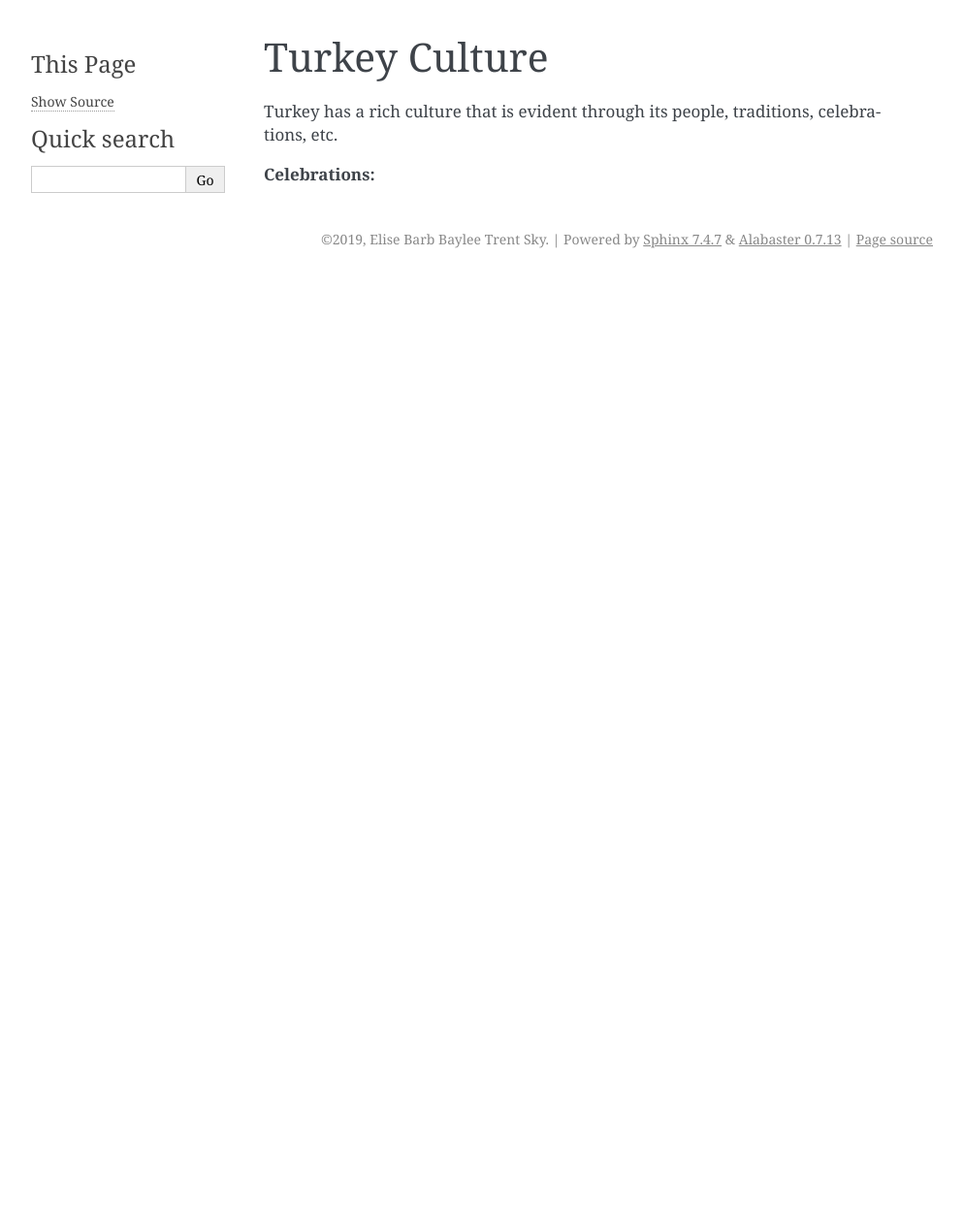
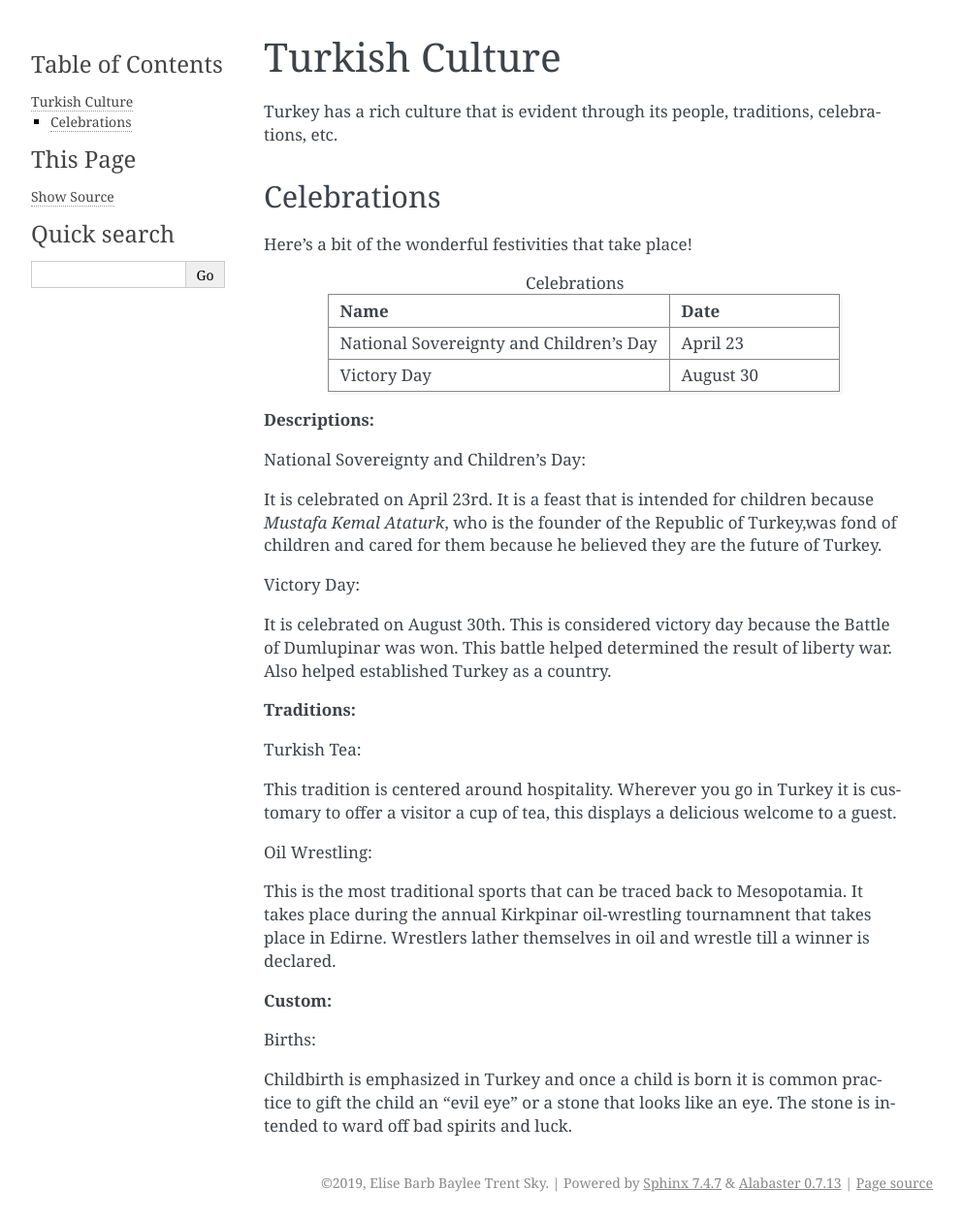
Before and after one commit to EliTaue/traveldestinations, a Sphinx documentation site: the page built from source/turkey_culture.rst, in a window 1280 px wide. Shown: the whole page at 97% size, without its empty margins (148-1141 px from the left). Built offline with Sphinx 7.4.7, drawn with Linux system fonts in a browser that asks for light colours; pages that are not in the unit, such as notebooks, are missing from menus; before the commit the page ends 900 px from its top, so only the background shows below that.

Commit message:
Most of my turkey pages

```diff
--- a/source/turkey_culture.rst
+++ b/source/turkey_culture.rst
@@ -1,7 +1,71 @@
-Turkey Culture
-==============
+Turkish Culture
+================
 
 Turkey has a rich culture that is evident through
 its people, traditions, celebrations, etc.
 
-**Celebrations:**
+Celebrations
+------------
+Here's a bit of the wonderful festivities
+that take place!
+
+.. list-table:: Celebrations
+    :widths: 20 10
+    :header-rows: 1
+
+    * - Name
+      - Date
+    * - National Sovereignty and Children's Day
+      - April 23
+    * - Victory Day
+      - August 30
+
+
+**Descriptions:**
+
+National Sovereignty and Children's Day:
+
+It is celebrated on April 23rd.
+It is a feast that is intended for children
+because *Mustafa Kemal Ataturk*, who is the
+founder of the Republic of Turkey,was fond of
+children and cared for them because he believed
+they are the future of Turkey.
+
+Victory Day:
+
+It is celebrated on August 30th.
+This is considered victory day
+because the Battle of Dumlupinar was won.
+This battle helped determined the result of
+liberty war. Also helped established Turkey
+as a country.
+
+**Traditions:**
+
+Turkish Tea:
+
+This tradition is centered around hospitality.
+Wherever you go in Turkey it is customary to
+offer a visitor a cup of tea, this displays a
+delicious welcome to a guest.
+
+Oil Wrestling:
+
+This is the most traditional sports
+that can be traced back to Mesopotamia.
+It takes place during the annual Kirkpinar
+oil-wrestling tournamnent that takes place
+in Edirne. Wrestlers lather themselves in oil
+and wrestle till a winner is declared.
+
+**Custom:**
+
+Births:
+
+Childbirth is emphasized in Turkey
+and once a child is born it is common
+practice to gift the child an “evil eye”
+or a stone that looks like an eye. The
+stone is intended to ward off bad spirits
+and luck.
--- a/source/turkey_food.rst
+++ b/source/turkey_food.rst
@@ -1,5 +1,5 @@
-Turkey Food
-===========
+Turkish Food
+============
 Not only does Turkey have an enriching culture but it
 also has a variety of delicious dishes. Its cuisine is
 influenced by Greek, Middle Eastern, Central Asian, and
```
Also changed, not shown: other parts of source/turkey_food.rst (+2 -0 lines), source/_static/turkey_travel.rst (+61 -0 lines), source/turkey_famous_people.rst (+34 -0 lines).
